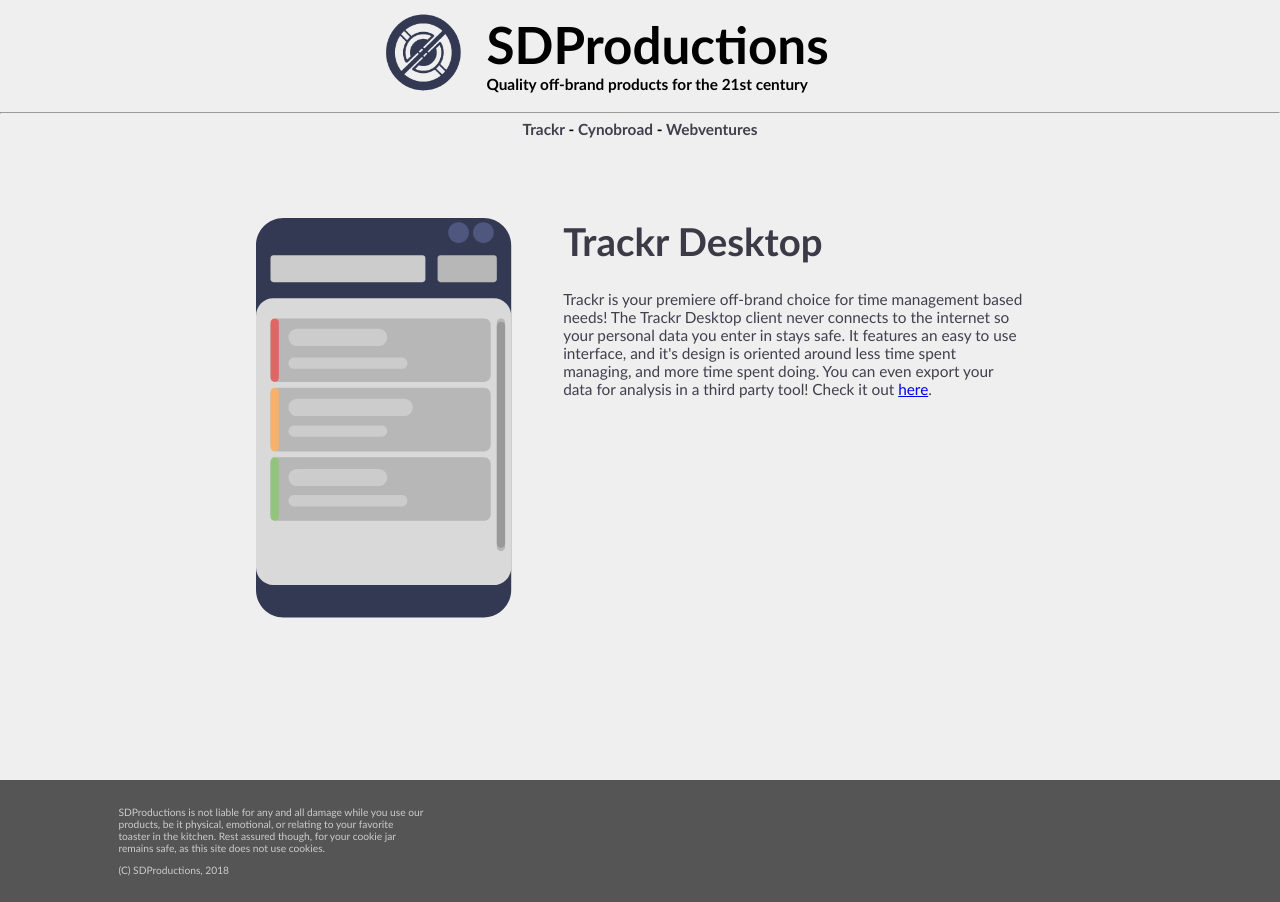
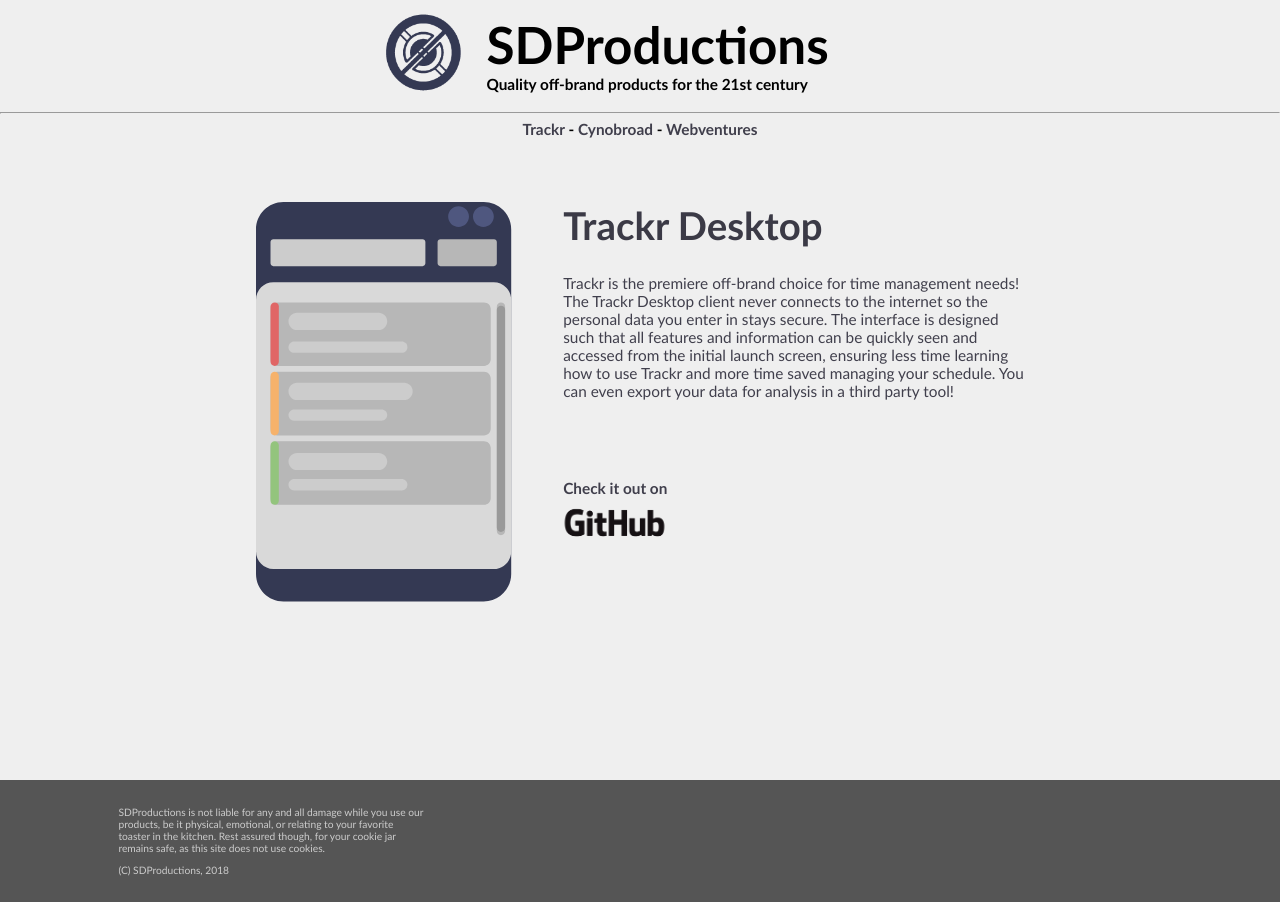
Before and after one commit to SDProductions/sdproductions.github.io, a plain HTML site: page index.html in a window 1280 px wide. Drawn offline with Linux system fonts and the light colour scheme.

Commit message:
GitHub repo link in project infogroup

```diff
--- a/index.html
+++ b/index.html
@@ -19,7 +19,10 @@
     <img src="static/img/trackr.svg">
     <div id="infogroup">
       <h1>Trackr Desktop</h1>
-      <p>Trackr is your premiere off-brand choice for time management based needs! The Trackr Desktop client never connects to the internet so your personal data you enter in stays safe. It features an easy to use interface, and it's design is oriented around less time spent managing, and more time spent doing. You can even export your data for analysis in a third party tool! Check it out <a href="https://github.com/SDProductions/Trackr">here</a>.</p>
+      <p>Trackr is the premiere off-brand choice for time management needs! The Trackr Desktop client never connects to the internet so the personal data you enter in stays secure. The interface is designed such that all features and information can be quickly seen and accessed from the initial launch screen, ensuring less time learning how to use Trackr and more time saved managing your schedule. You can even export your data for analysis in a third party tool!</p>
+      <br><br><br>
+      <p><b>Check it out on</b></p>
+      <a href="https://github.com/SDProductions/Trackr"><img src="static/img/GitHub_Logo.png"></a>
     </div>
   </div>
 </body>
--- a/static/css/site.css
+++ b/static/css/site.css
@@ -44,7 +44,7 @@ body {
 
 #trackr {
   margin: 0 20em;
-  margin-top: 10vh;
+  margin-top: 5em;
   width: 60em;
   opacity: 0;
 }
@@ -68,6 +68,12 @@ body {
   font-size: 1.2em;
 }
 
+#infogroup img {
+  margin-top: -1em;
+  margin-left: -0.5em;
+  width: 25%;
+}
+
 footer {
   background-color: #555555;
   color: #cccccc;
```
Also changed, not shown: static/img/GitHub_Logo.png (added).
